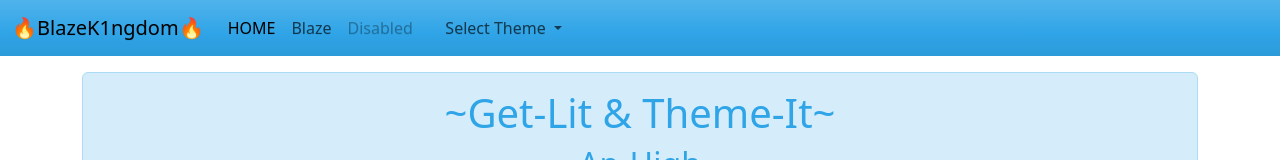
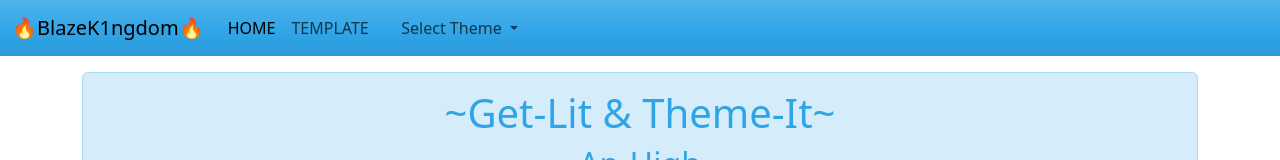
Before and after one commit to BlazeK1ng420/Bootstrap-Theme-Api, a plain HTML site: page index.html in a window 1280 px wide. Shown: the top 160 px of the page. Drawn offline with Linux system fonts and the light colour scheme; some icons are missing; a web font is replaced by a local one.

Commit message:
update index.html

```diff
--- a/index.html
+++ b/index.html
@@ -20,8 +20,7 @@
         <div class="collapse navbar-collapse" id="navbarCollapse">
           <ul class="navbar-nav me-auto mb-2 mb-md-0">
             <li class="nav-item"><a class="nav-link active" aria-current="page" href="/index.html">HOME</a></li>
-            <li class="nav-item"><a class="nav-link" href="/highspace.html">Blaze</a></li>
-            <li class="nav-item"><a class="nav-link disabled" aria-disabled="true">Disabled</a></li>
+            <li class="nav-item"><a class="nav-link" href="/highspace.html">TEMPLATE</a></li>
             <div class="dropdown"><button class="nav-link dropdown-toggle bi-palette-fill" type="button" id="themeDropdown" data-bs-toggle="dropdown" aria-expanded="false"> Select Theme </button>
               <ul class="dropdown-menu scrollable-menu" aria-labelledby="themeDropdown"><!-- Options will be dynamically added here -->
                 <style> </style>
```
